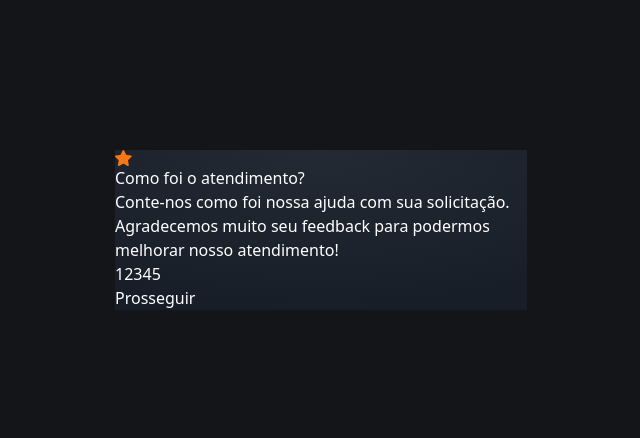
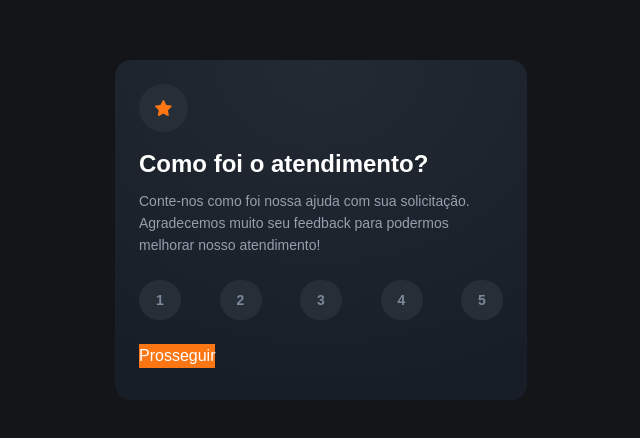
Before and after one commit to lszin777/feedback32c, a React (Vite) app: page / in a window 1280 px wide. Shown: the part 170-608 px from the top of the page, without its empty margins (319-959 px from the left). Built offline with nearby package versions, Linux system fonts and the light colour scheme.

Commit message:
Criação da função para atualizar o card

```diff
--- a/src/App.jsx
+++ b/src/App.jsx
@@ -3,19 +3,21 @@ import iconStar from "./assets/icon-star.svg"
 export function App() {
   return(
     <div className="h-svh bg-very-dark-blue text-white flex justify-center items-center px-6">
-      <div className="bg-radial-gradient max-w-103">
-        <img src={iconStar} alt="icone da estrela" />
-        <h1>Como foi o atendimento?</h1>
-        <p>Conte-nos como foi nossa ajuda com sua solicitação. Agradecemos muito seu feedback para podermos melhorar nosso atendimento!</p>
+      <div className="bg-radial-gradient max-w-103 px-6 pt-6 pb-8 rounded-2xl font-overpass">
+        <div className="bg-dark-blue p-4 w-fit rounded-full mb-4">
+          <img src={iconStar} alt="icone da estrela" />
+        </div>
+        <h1 className="font-bold text-2xl mb-2.5">Como foi o atendimento?</h1>
+        <p className="text-light-grey text-sm leading-1 mb-6">Conte-nos como foi nossa ajuda com sua solicitação. Agradecemos muito seu feedback para podermos melhorar nosso atendimento!</p>
 
-        <div>
-          <input type="button" value={1} />
-          <input type="button" value={2} />
-          <input type="button" value={3} />
-          <input type="button" value={4} />
-          <input type="button" value={5} />
+        <div className="flex justify-between mb-6">
+          <input type="button" value={1} className="bg-dark-blue w-10.5 h-10 rounded-full text-sm text-medium-grey font-bold"/>
+          <input type="button" value={2} className="bg-dark-blue w-10.5 h-10 rounded-full text-sm text-medium-grey font-bold"/>
+          <input type="button" value={3} className="bg-dark-blue w-10.5 h-10 rounded-full text-sm text-medium-grey font-bold"/>
+          <input type="button" value={4} className="bg-dark-blue w-10.5 h-10 rounded-full text-sm text-medium-grey font-bold"/>
+          <input type="button" value={5} className="bg-dark-blue w-10.5 h-10 rounded-full text-sm text-medium-grey font-bold"/>
         </div>
-        <button>Prosseguir</button>
+        <button className="bg-orange">Prosseguir</button>
       </div>
     </div>
   )
--- a/src/index.css
+++ b/src/index.css
@@ -1,7 +1,14 @@
 @import "tailwindcss";
+@import url('https://fonts.googleapis.com/css2?family=Overpass:ital,wght@0,100..900;1,100..900&display=swap');
 
 @theme {
     --color-very-dark-blue: #131518;
+    --color-dark-blue: #262E38;
+    --font-overpass: "Overpass", sans-serif;
+    --color-light-grey: #969FAD;
+    --color-medium-grey: #7C8798;
+    --color-orange: #FC7614;
+    --leading-1: 1.375rem;
 
 }
 
```
